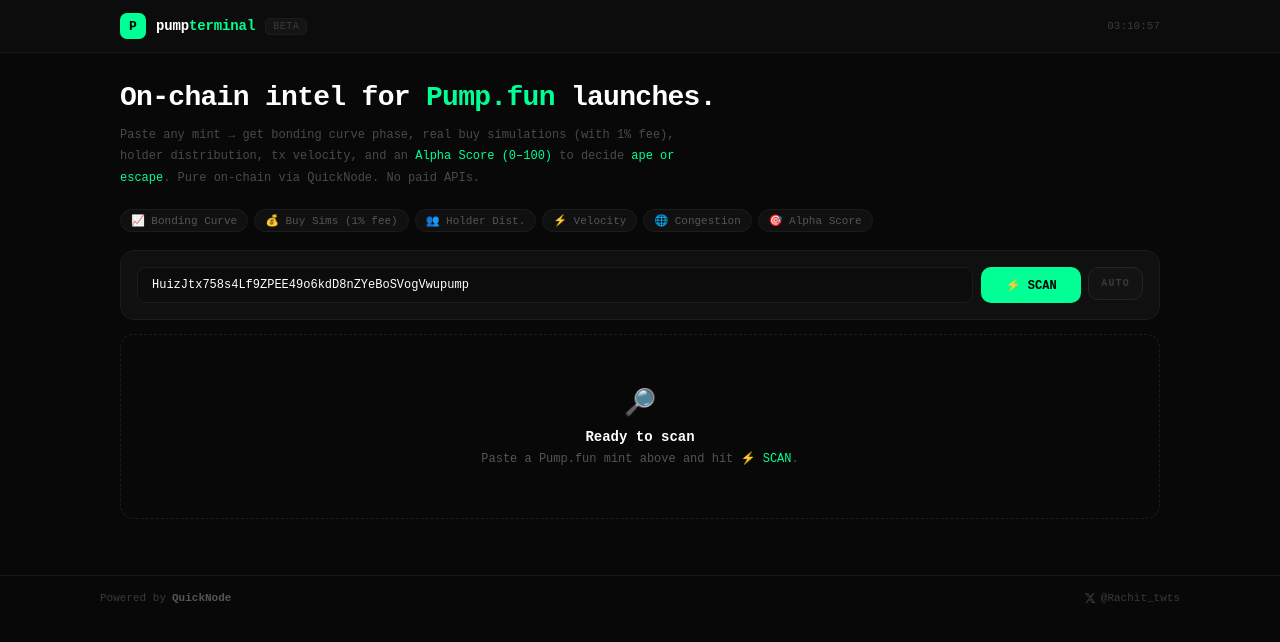
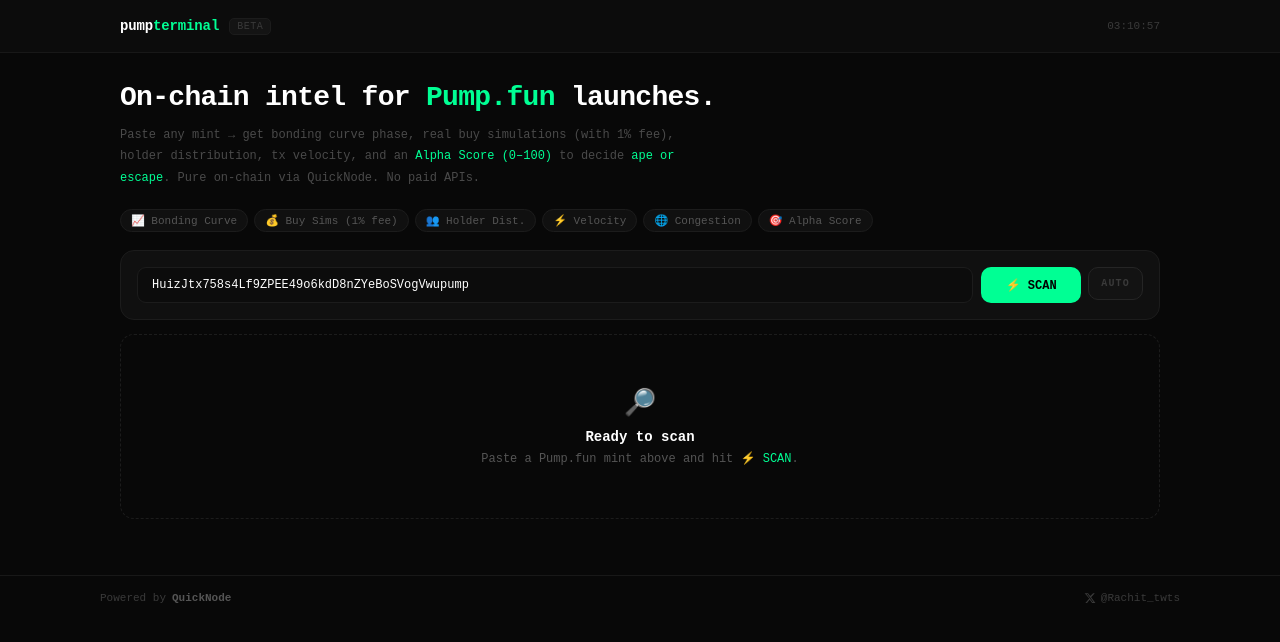
Before and after one commit to RachitSrivastava12/pump-terminal, a React app in the folder frontend/: page / in a window 1280 px wide. Shown: the top 642 px of the page. Built offline with nearby package versions, Linux system fonts and the light colour scheme; the HTML template or start-up script is replaced by a standard one.

Commit message:
logo naah bro

```diff
--- a/frontend/src/App.tsx
+++ b/frontend/src/App.tsx
@@ -348,8 +348,7 @@
       <header style={{ background: C.surface2, borderBottom: `1px solid ${C.border2}`, position: 'sticky', top: 0, zIndex: 50 }}>
         <div style={{ ...wrap, height: 52, display: 'flex', alignItems: 'center', justifyContent: 'space-between' }}>
           <div style={{ display: 'flex', alignItems: 'center', gap: 10 }}>
-            <div style={{ width: 26, height: 26, borderRadius: 7, background: C.green, color: '#000',
-              display: 'flex', alignItems: 'center', justifyContent: 'center', fontWeight: 900, fontSize: 13 }}>P</div>
+
             <span style={{ fontWeight: 900, fontSize: 14, letterSpacing: '-0.01em' }}>
               pump<span style={{ color: C.green }}>terminal</span>
             </span>
```
